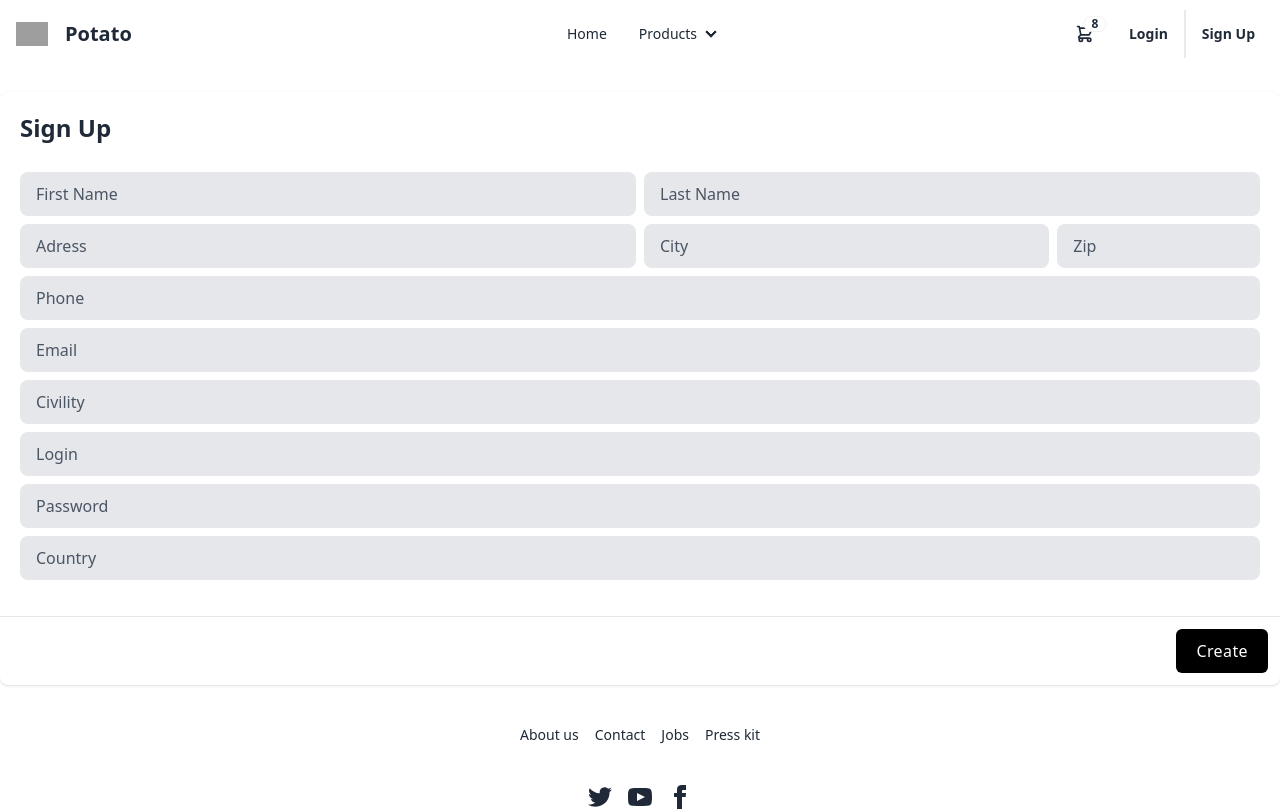
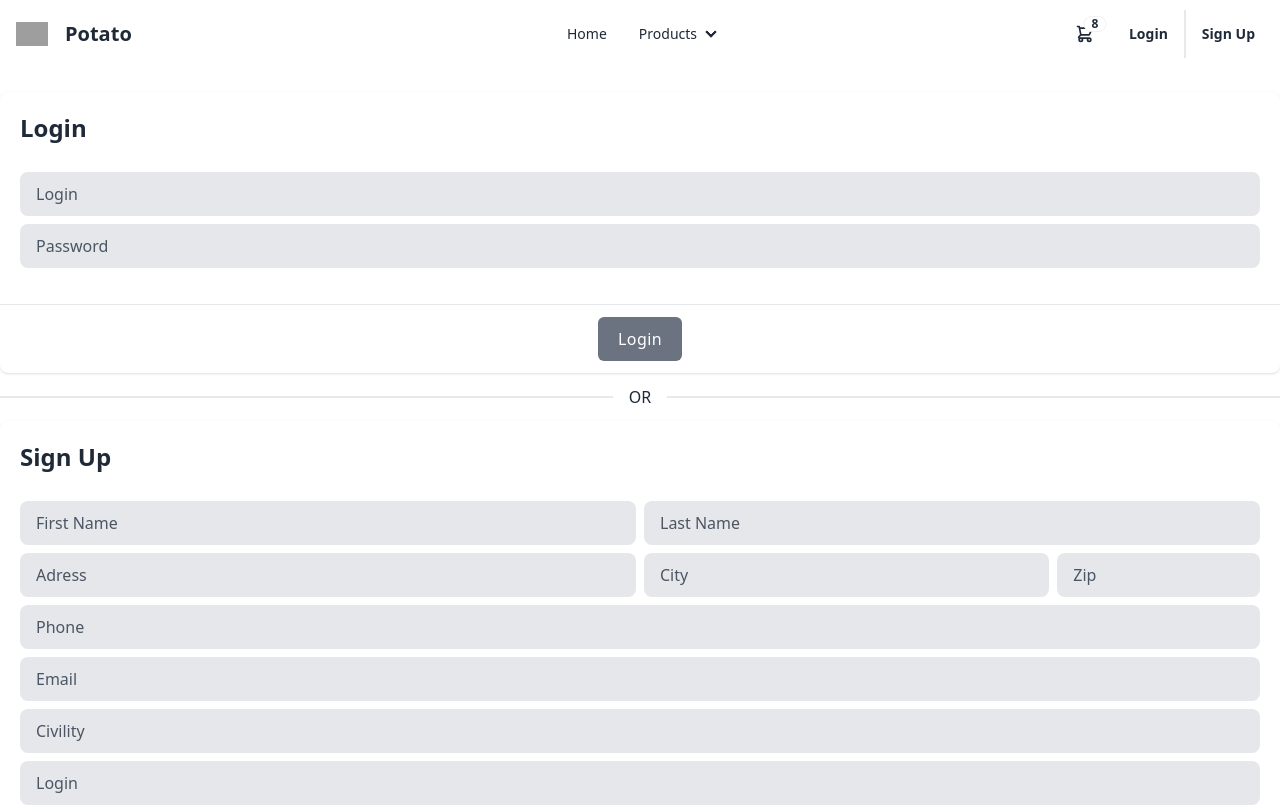
Before and after one commit to WEB-CNAM-2A/tp02_aydin_isamettin, an Angular app in the folder tp02_aydin_isamettin/: page /formulaire in a window 1280 px wide. Shown: the top 811 px of the page. Built offline with nearby package versions, Linux system fonts and the light colour scheme; grey boxes are pictures that could not be loaded.

Commit message:
feat: added login input

```diff
--- a/tp02_aydin_isamettin/src/app/formulaire/formulaire.component.html
+++ b/tp02_aydin_isamettin/src/app/formulaire/formulaire.component.html
@@ -1,3 +1,29 @@
+<div>
+  <div class="bg-white rounded-lg shadow">
+    <div class="flex">
+      <div class="flex-1 py-5 pl-5">
+        <h1 class="text-2xl font-semibold">Login</h1>
+      </div>
+    </div>
+    <div class="px-5 pb-5">
+      <input placeholder="Login"
+        class=" text-black placeholder-gray-600 w-full px-4 py-2.5 mt-2 text-base   transition duration-500 ease-in-out transform border-transparent rounded-lg bg-gray-200  focus:border-gray-500 focus:bg-white dark:focus:bg-white focus:outline-none focus:shadow-outline focus:ring-2 ring-offset-current ring-offset-2 ring-gray-400">
+      <input placeholder="Password" type="password"
+        class=" text-black placeholder-gray-600 w-full px-4 py-2.5 mt-2 text-base   transition duration-500 ease-in-out transform border-transparent rounded-lg bg-gray-200  focus:border-gray-500 focus:bg-white dark:focus:bg-white focus:outline-none focus:shadow-outline focus:ring-2 ring-offset-current ring-offset-2 ring-gray-400">
+    </div>
+    <hr class="mt-4">
+    <div class="flex justify-center p-3">
+      <div class="flex-initial">
+        <button type="button" (click)="sendParent()"
+          class="flex items-center px-5 py-2.5 font-medium tracking-wide text-white capitalize   bg-gray-500 rounded-md hover:bg-gray-800  focus:outline-none focus:bg-gray-900  transition duration-300 transform active:scale-95 ease-in-out">
+          Login
+        </button>
+      </div>
+    </div>
+  </div>
+</div>
+<div class="divider">OR</div>
+<div>
   <div class="bg-white rounded-lg shadow">
     <div class="flex">
       <div class="flex-1 py-5 pl-5">
@@ -40,12 +66,13 @@
         class=" text-black placeholder-gray-600 w-full px-4 py-2.5 mt-2 text-base   transition duration-500 ease-in-out transform border-transparent rounded-lg bg-gray-200  focus:border-gray-500 focus:bg-white dark:focus:bg-white focus:outline-none focus:shadow-outline focus:ring-2 ring-offset-current ring-offset-2 ring-gray-400">
     </div>
     <hr class="mt-4">
-  <div class="flex flex-row-reverse p-3">
-    <div class="flex-initial pl-3">
+    <div class="flex justify-center p-3">
+      <div class="flex-initial">
         <button type="button" (click)="sendParent()"
-        class="flex items-center px-5 py-2.5 font-medium tracking-wide text-white capitalize   bg-black rounded-md hover:bg-gray-800  focus:outline-none focus:bg-gray-900  transition duration-300 transform active:scale-95 ease-in-out">
+          class="flex items-center px-5 py-2.5 font-medium tracking-wide text-white capitalize   bg-gray-500 rounded-md hover:bg-gray-800  focus:outline-none focus:bg-gray-900  transition duration-300 transform active:scale-95 ease-in-out">
           Create
         </button>
       </div>
     </div>
   </div>
+</div>
--- a/tp02_aydin_isamettin/src/app/home/home.component.html
+++ b/tp02_aydin_isamettin/src/app/home/home.component.html
@@ -1,11 +1,16 @@
 <div class="container mx-auto max-w-screen-lg px-5">
-    <div class="hero-content flex-col lg:flex-row-reverse">
-      <img src="https://images.squarespace-cdn.com/content/v1/5b5b5824f2e6b10639fdaf09/a277eae9-bf1a-4e66-9daf-dd2e60209073/Produce+Storage+Tips+icons+%289%29.png" class="max-w-md rounded-lg bg-none" />
-      <div>
-        <h1 class="text-5xl font-bold">Not just potatoes</h1>
-        <p class="py-6">Welcome to our world of tuber triumph, where we cultivate and deliver the finest potatoes on the planet, meticulously grown and selected for unparalleled quality and flavor. Experience the essence of excellence with every bite at our esteemed potato haven</p>
-        <button class="flex items-center px-5 py-2.5 font-medium tracking-wide text-white capitalize   bg-gray-500 rounded-md hover:bg-gray-800  focus:outline-none focus:bg-gray-900  transition duration-300 transform active:scale-95 ease-in-out">
+  <div class="hero-content flex-col lg:flex-row-reverse">
+    <img
+      src="https://images.squarespace-cdn.com/content/v1/5b5b5824f2e6b10639fdaf09/a277eae9-bf1a-4e66-9daf-dd2e60209073/Produce+Storage+Tips+icons+%289%29.png"
+      class="max-w-md rounded-lg bg-none" />
+    <div>
+      <h1 class="text-5xl font-bold">Not just potatoes</h1>
+      <p class="py-6">Welcome to our world of tuber triumph, where we cultivate and deliver the finest potatoes on the
+        planet, meticulously grown and selected for unparalleled quality and flavor. Experience the essence of
+        excellence with every bite at our esteemed potato haven</p>
+      <button routerLink="/recapitulatif"
+        class="flex items-center px-5 py-2.5 font-medium tracking-wide text-white capitalize   bg-gray-500 rounded-md hover:bg-gray-800  focus:outline-none focus:bg-gray-900  transition duration-300 transform active:scale-95 ease-in-out">
         Get Started</button>
-      </div>
     </div>
   </div>
+</div>
--- a/tp02_aydin_isamettin/src/app/home/home.component.ts
+++ b/tp02_aydin_isamettin/src/app/home/home.component.ts
@@ -1,9 +1,10 @@
 import { Component } from '@angular/core';
+import { Router, RouterLink, RouterLinkActive, RouterOutlet } from "@angular/router";
 
 @Component({
   selector: 'app-home',
   standalone: true,
-  imports: [],
+  imports: [RouterOutlet, RouterLink, RouterLinkActive],
   templateUrl: './home.component.html',
   styleUrl: './home.component.css'
 })
--- a/tp02_aydin_isamettin/src/app/recapitulatif/recapitulatif.component.html
+++ b/tp02_aydin_isamettin/src/app/recapitulatif/recapitulatif.component.html
@@ -2,8 +2,18 @@
     <div class="m-auto">
         <div>
             <app-formulaire (submit)="receiveFormData($event)"></app-formulaire>
-            <div class="mt-5 bg-white shadow cursor-pointer rounded-xl" [hidden]="isHidden">
+
+            <div class="mt-5 bg-white shadow rounded-xl" [hidden]="isHidden">
                 <div class="flex">
+                    <div class="order-last p-1">
+                        <button (click)="toggleHidden()" class="btn btn-square">
+                            <svg xmlns="http://www.w3.org/2000/svg" class="h-5 w-5" fill="none" viewBox="0 0 24 24"
+                                stroke="currentColor">
+                                <path stroke-linecap="round" stroke-linejoin="round" stroke-width="2"
+                                    d="M6 18L18 6M6 6l12 12" />
+                            </svg>
+                        </button>
+                    </div>
                     <div class="flex-1 py-5 pl-5 overflow-hidden">
                         <ul>
                             <li class="text-sm text-gray-600 uppercase pb-3">Check</li>
@@ -22,6 +32,7 @@
                     </div>
                 </div>
             </div>
+
         </div>
     </div>
 </div>
--- a/tp02_aydin_isamettin/src/app/recapitulatif/recapitulatif.component.ts
+++ b/tp02_aydin_isamettin/src/app/recapitulatif/recapitulatif.component.ts
@@ -2,11 +2,11 @@ import { Component } from '@angular/core';
 import { FormulaireComponent } from '../formulaire/formulaire.component';
 
 @Component({
-    selector: 'app-recapitulatif',
-    standalone: true,
-    templateUrl: './recapitulatif.component.html',
-    styleUrl: './recapitulatif.component.css',
-    imports: [FormulaireComponent]
+  selector: 'app-recapitulatif',
+  standalone: true,
+  templateUrl: './recapitulatif.component.html',
+  styleUrl: './recapitulatif.component.css',
+  imports: [FormulaireComponent]
 })
 export class RecapitulatifComponent {
   nom = '';
@@ -37,4 +37,9 @@ export class RecapitulatifComponent {
     this.pays = data.pays;
     this.isHidden = data.isHidden;
   }
+
+  toggleHidden() {
+    this.isHidden = true;
+    console.log('toggleHidden');
+  }
 }
--- a/tp02_aydin_isamettin/src/app/tetiere/tetiere.component.html
+++ b/tp02_aydin_isamettin/src/app/tetiere/tetiere.component.html
@@ -21,7 +21,7 @@
             </ul>
         </div>
         <div class="pl-2 w-10 rounded-full" routerLink="/">
-            <img src="https://www.svgrepo.com/show/398113/potato.svg"/>
+            <img class="cursor-pointer" src="https://www.svgrepo.com/show/398113/potato.svg" />
         </div>
         <a class="btn btn-ghost text-xl" routerLink="/">Potato</a>
     </div>
```
Lines whose indentation alone changed are shown as unchanged.
